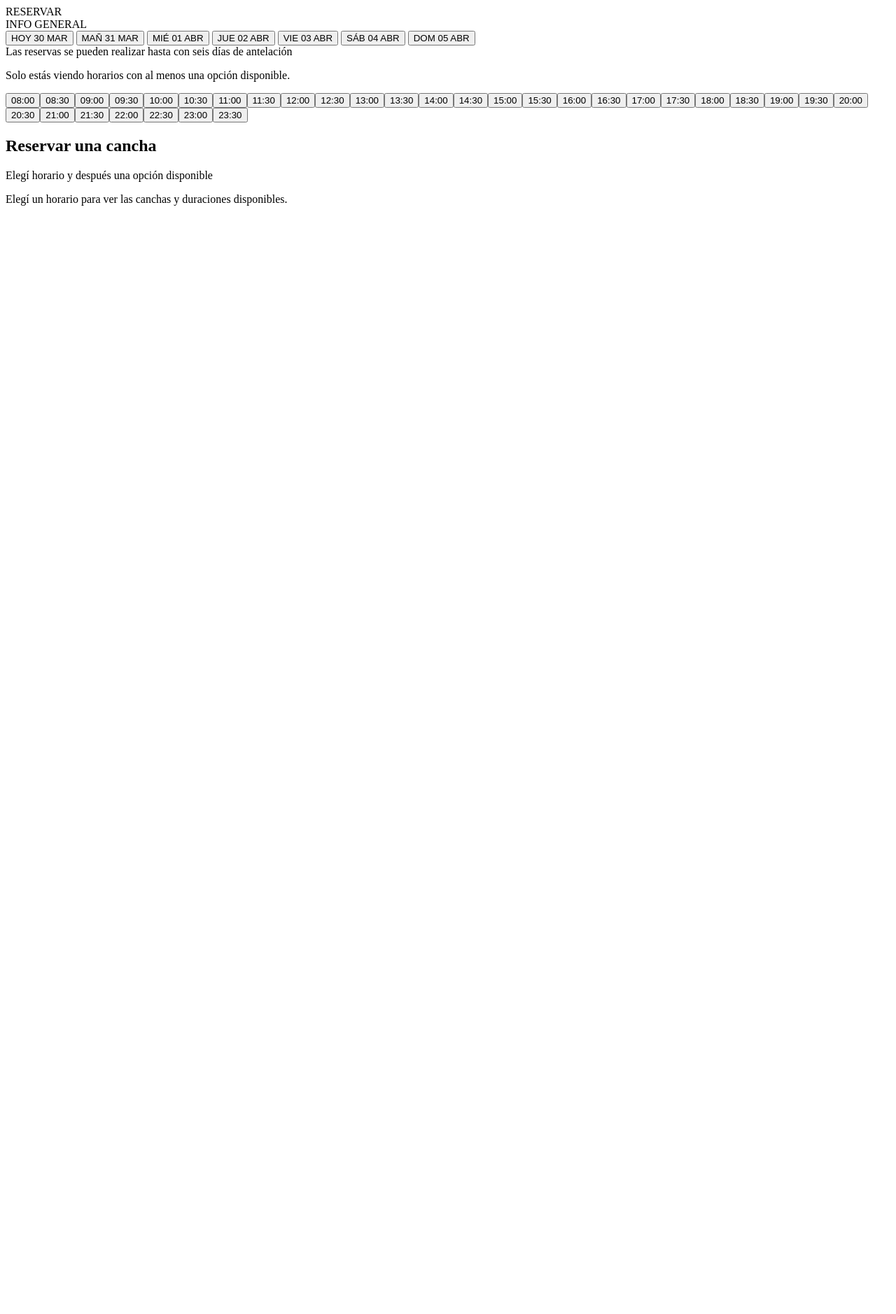
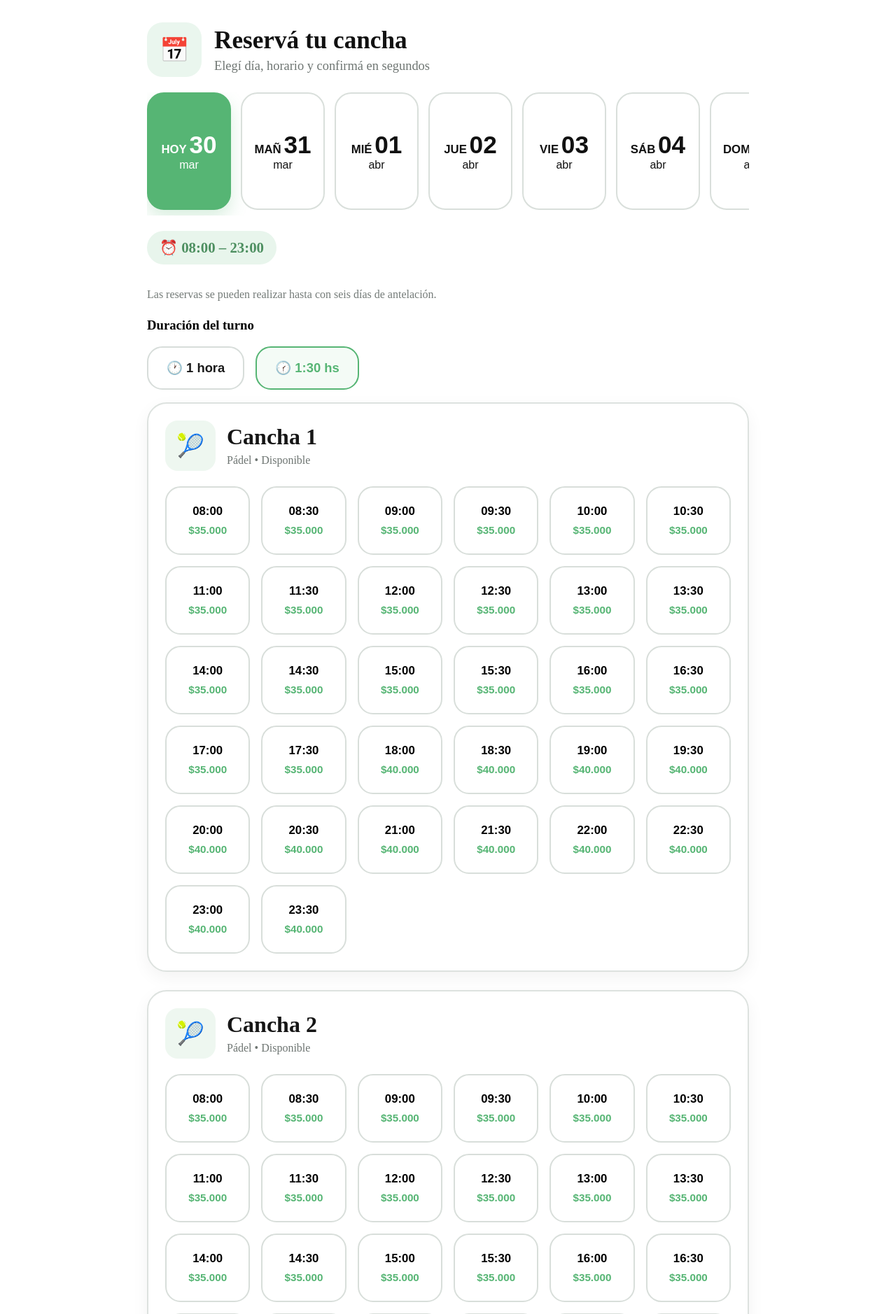
Before and after one commit to sebatroilo80-cpu/padel-app, a Flask app: page / in a window 1280 px wide. Shown: the top 1878 px of the page at 70% size. Before the commit the page ends 294 px from the top, so only its background shows below. Run offline with Flask 3, Linux system fonts and the light colour scheme; data comes from the database, SQL or seed files in the repository.

Commit message:
nuevo portal cliente estilo app

```diff
--- a/templates/index.html
+++ b/templates/index.html
@@ -3,24 +3,27 @@
 <head>
     <meta charset="UTF-8">
     <meta name="viewport" content="width=device-width, initial-scale=1.0">
-    <title>Reservar turno</title>
+    <title>Reservá tu cancha</title>
     <link rel="stylesheet" href="{{ url_for('static', filename='styles.css') }}">
 </head>
 <body class="cliente-body">
 
-<div class="cliente-app">
+<div class="cliente-app nuevo-portal">
 
-    <div class="cliente-tabs">
-        <div class="cliente-tab activa">RESERVAR</div>
-        <div class="cliente-tab">INFO GENERAL</div>
-    </div>
+    <section class="hero-reserva">
+        <div class="hero-icono">📅</div>
+        <div class="hero-texto">
+            <h1>Reservá tu cancha</h1>
+            <p>Elegí día, horario y confirmá en segundos</p>
+        </div>
+    </section>
 
-    <div class="cliente-box">
-        <div class="cliente-dias" id="diasContainer">
+    <section class="cliente-box cliente-box-principal">
+        <div class="cliente-dias dias-app" id="diasContainer">
             {% for d in dias_cliente %}
             <button
                 type="button"
-                class="dia-card {% if loop.first %}activa{% endif %}"
+                class="dia-card dia-card-app {% if loop.first %}activa{% endif %}"
                 data-fecha="{{ d.iso }}">
                 <span class="dia-titulo">{{ d.titulo }}</span>
                 <span class="dia-numero">{{ d.numero }}</span>
@@ -29,34 +32,33 @@
             {% endfor %}
         </div>
 
-        <div class="cliente-alerta">
-            Las reservas se pueden realizar hasta con seis días de antelación
+        <div class="cliente-alerta alerta-horario">
+            ⏰ 08:00 – 23:00
         </div>
 
-        <p class="cliente-ayuda">
-            Solo estás viendo horarios con al menos una opción disponible.
+        <p class="cliente-ayuda texto-suave">
+            Las reservas se pueden realizar hasta con seis días de antelación.
         </p>
 
-        <div class="cliente-horarios" id="horariosContainer"></div>
-    </div>
-
-    <div class="cliente-box">
-        <h2 class="cliente-seccion-titulo">Reservar una cancha</h2>
-        <p class="cliente-seccion-sub">Elegí horario y después una opción disponible</p>
-
-        <div id="canchasContainer" class="cliente-canchas"></div>
-    </div>
-
-    <div class="cliente-box cliente-form-box form-app-box" id="formBox" style="display:none;">
-        <div class="form-app-header">
-            <div class="form-app-icono">✅</div>
-            <div>
-                <h2 class="cliente-seccion-titulo">Completar reserva</h2>
-                <p class="form-app-sub">Confirmá tu turno en segundos</p>
+        <div class="bloque-duracion-app">
+            <h3 class="cliente-subtitulo-opcion">Duración del turno</h3>
+            <div class="duraciones-app" id="duracionesApp">
+                <button type="button" class="duracion-app-card" data-duracion="60 minutos">
+                    🕐 1 hora
+                </button>
+                <button type="button" class="duracion-app-card" data-duracion="90 minutos">
+                    🕜 1:30 hs
+                </button>
             </div>
         </div>
+    </section>
 
-        <div class="cliente-resumen resumen-app" id="resumenReserva"></div>
+    <section class="cliente-canchas-app" id="canchasContainer"></section>
+
+    <div class="cliente-box cliente-form-box" id="formBox" style="display:none;">
+        <h2 class="cliente-seccion-titulo">Completar reserva</h2>
+
+        <div class="cliente-resumen" id="resumenReserva"></div>
 
         <form action="/reservar" method="POST" id="formReserva">
             <input type="hidden" name="fecha" id="inputFecha">
@@ -67,48 +69,48 @@
             <input type="hidden" name="opcion_pago" id="inputOpcionPago">
             <input type="hidden" name="precio" id="inputPrecio">
 
-            <div class="cliente-datos-grid datos-app-grid">
-                <input type="text" name="nombre" placeholder="👤 Nombre y apellido" class="campo cliente-campo-grande campo-app" required>
-                <input type="text" name="telefono" placeholder="📱 Teléfono" class="campo cliente-campo-grande campo-app" required>
+            <div class="cliente-datos-grid">
+                <input type="text" name="nombre" placeholder="👤 Nombre y apellido" class="campo cliente-campo-grande" required>
+                <input type="text" name="telefono" placeholder="📱 Teléfono" class="campo cliente-campo-grande" required>
             </div>
 
-            <div class="cliente-bloque-opciones bloque-app-opciones">
-                <h3 class="cliente-subtitulo-opcion">💸 Cómo querés pagar</h3>
-                <div class="opciones-grid opciones-grid-app">
-                    <button type="button" class="opcion-card opcion-card-app" data-tipo="opcion" data-valor="Reserva">
-                        <span class="opcion-icono-app">📝</span>
-                        <span class="opcion-titulo-app">Reservar</span>
-                        <span class="opcion-texto-app">Pagás 30% ahora</span>
+            <div class="cliente-bloque-opciones">
+                <h3 class="cliente-subtitulo-opcion">Cómo querés pagar</h3>
+                <div class="opciones-grid">
+                    <button type="button" class="opcion-card" data-tipo="opcion" data-valor="Reserva">
+                        <span class="opcion-icono">📝</span>
+                        <span class="opcion-titulo">Reservar</span>
+                        <span class="opcion-texto">Pagás 30% ahora</span>
                     </button>
 
-                    <button type="button" class="opcion-card opcion-card-app" data-tipo="opcion" data-valor="Pagado">
-                        <span class="opcion-icono-app">✅</span>
-                        <span class="opcion-titulo-app">Pagar total</span>
-                        <span class="opcion-texto-app">Pagás 100% ahora</span>
+                    <button type="button" class="opcion-card" data-tipo="opcion" data-valor="Pagado">
+                        <span class="opcion-icono">✅</span>
+                        <span class="opcion-titulo">Pagar total</span>
+                        <span class="opcion-texto">Pagás 100% ahora</span>
                     </button>
                 </div>
             </div>
 
-            <div class="cliente-bloque-opciones bloque-app-opciones">
-                <h3 class="cliente-subtitulo-opcion">💳 Método de pago</h3>
-                <div class="opciones-grid opciones-grid-app">
-                    <button type="button" class="opcion-card opcion-card-app" data-tipo="metodo" data-valor="Transferencia">
-                        <span class="opcion-icono-app">🏦</span>
-                        <span class="opcion-titulo-app">Transferencia</span>
-                        <span class="opcion-texto-app">Pago bancario</span>
+            <div class="cliente-bloque-opciones">
+                <h3 class="cliente-subtitulo-opcion">Método de pago</h3>
+                <div class="opciones-grid">
+                    <button type="button" class="opcion-card" data-tipo="metodo" data-valor="Transferencia">
+                        <span class="opcion-icono">🏦</span>
+                        <span class="opcion-titulo">Transferencia</span>
+                        <span class="opcion-texto">Pago bancario</span>
                     </button>
 
-                    <button type="button" class="opcion-card opcion-card-app" data-tipo="metodo" data-valor="Mercado Pago">
-                        <span class="opcion-icono-app">💳</span>
-                        <span class="opcion-titulo-app">Mercado Pago</span>
-                        <span class="opcion-texto-app">Pago digital</span>
+                    <button type="button" class="opcion-card" data-tipo="metodo" data-valor="Mercado Pago">
+                        <span class="opcion-icono">💳</span>
+                        <span class="opcion-titulo">Mercado Pago</span>
+                        <span class="opcion-texto">Pago digital</span>
                     </button>
                 </div>
             </div>
 
             <div id="datos_transferencia" style="display:none; margin-top:12px;">
                 <div class="bloque-transferencia-app">
-                    <strong>📌 Datos para transferir</strong><br><br>
+                    <strong>Datos para transferir:</strong><br><br>
                     Alias: 37padelclub<br>
                     CVU: 0000003100030540946290<br>
                     Titular: Eduardo Sebastián Troilo<br><br>
@@ -116,14 +118,12 @@
                 </div>
             </div>
 
-            <div class="cliente-precio-info precio-app-box">
+            <div class="cliente-precio-info">
                 <p id="precioTotalTexto"></p>
                 <p id="precioPagoTexto"></p>
             </div>
 
-            <button class="boton cliente-boton-final boton-app-final" type="submit">
-                🚀 Confirmar reserva
-            </button>
+            <button class="boton cliente-boton-final" type="submit">Confirmar reserva</button>
         </form>
     </div>
 
@@ -136,15 +136,15 @@ const reservasOcupadas = {{ reservas_ocupadas|tojson }};
 const canchas = [
     {
         nombre: "Cancha 1",
-        subtitulo: "Césped sintético | Descubierta | Con iluminación"
+        subtitulo: "Pádel • Disponible"
     },
     {
         nombre: "Cancha 2",
-        subtitulo: "Césped sintético | Descubierta | Con iluminación"
+        subtitulo: "Pádel • Disponible"
     },
     {
         nombre: "Cancha 3",
-        subtitulo: "Césped sintético | Descubierta | Con iluminación"
+        subtitulo: "Pádel • Disponible"
     }
 ];
 
@@ -162,12 +162,11 @@ const horariosBase = [
 let fechaSeleccionada = document.querySelector(".dia-card.activa").dataset.fecha;
 let horarioSeleccionado = null;
 let canchaSeleccionada = null;
-let duracionSeleccionada = null;
+let duracionSeleccionada = "90 minutos";
 let precioSeleccionado = 0;
 let metodoPagoSeleccionado = "";
 let opcionPagoSeleccionada = "";
 
-const horariosContainer = document.getElementById("horariosContainer");
 const canchasContainer = document.getElementById("canchasContainer");
 const formBox = document.getElementById("formBox");
 const resumenReserva = document.getElementById("resumenReserva");
@@ -225,17 +224,6 @@ function canchaDisponible(fecha, cancha, horario, duracion) {
     return true;
 }
 
-function opcionesDisponiblesParaHorario(fecha, horario) {
-    let opciones = 0;
-
-    canchas.forEach(c => {
-        if (canchaDisponible(fecha, c.nombre, horario, "60 minutos")) opciones += 1;
-        if (canchaDisponible(fecha, c.nombre, horario, "90 minutos")) opciones += 1;
-    });
-
-    return opciones;
-}
-
 function renderDias() {
     document.querySelectorAll(".dia-card").forEach(btn => {
         btn.addEventListener("click", () => {
@@ -243,9 +231,8 @@ function renderDias() {
             btn.classList.add("activa");
             fechaSeleccionada = btn.dataset.fecha;
 
+            canchaSeleccionada = null;
             horarioSeleccionado = null;
-            canchaSeleccionada = null;
-            duracionSeleccionada = null;
             precioSeleccionado = 0;
             metodoPagoSeleccionado = "";
             opcionPagoSeleccionada = "";
@@ -261,122 +248,92 @@ function renderDias() {
             datosTransferencia.style.display = "none";
             formBox.style.display = "none";
 
-            renderHorarios();
             renderCanchas();
         });
     });
 }
 
-function renderHorarios() {
-    horariosContainer.innerHTML = "";
-
-    const disponibles = horariosBase.filter(h => opcionesDisponiblesParaHorario(fechaSeleccionada, h) > 0);
-
-    if (disponibles.length === 0) {
-        horariosContainer.innerHTML = `<div class="cliente-vacio">No hay horarios disponibles para ese día.</div>`;
-        return;
-    }
-
-    disponibles.forEach(h => {
-        const btn = document.createElement("button");
-        btn.type = "button";
-        btn.className = "hora-chip" + (h === horarioSeleccionado ? " activa" : "");
-        btn.textContent = h;
+function activarDuraciones() {
+    document.querySelectorAll(".duracion-app-card").forEach(btn => {
+        if (btn.dataset.duracion === duracionSeleccionada) {
+            btn.classList.add("activa");
+        }
 
         btn.addEventListener("click", () => {
-            horarioSeleccionado = h;
+            document.querySelectorAll(".duracion-app-card").forEach(x => x.classList.remove("activa"));
+            btn.classList.add("activa");
+            duracionSeleccionada = btn.dataset.duracion;
+
             canchaSeleccionada = null;
-            duracionSeleccionada = null;
+            horarioSeleccionado = null;
             precioSeleccionado = 0;
-            metodoPagoSeleccionado = "";
-            opcionPagoSeleccionada = "";
+            formBox.style.display = "none";
 
-            inputFecha.value = fechaSeleccionada;
-            inputHorario.value = horarioSeleccionado;
-            inputCancha.value = "";
-            inputDuracion.value = "";
-            inputMetodoPago.value = "";
-            inputOpcionPago.value = "";
-            inputPrecio.value = "";
-
-            datosTransferencia.style.display = "none";
-            formBox.style.display = "none";
-            renderHorarios();
             renderCanchas();
         });
-
-        horariosContainer.appendChild(btn);
     });
 }
 
 function renderCanchas() {
     canchasContainer.innerHTML = "";
 
-    if (!horarioSeleccionado) {
-        canchasContainer.innerHTML = `<div class="cliente-vacio">Elegí un horario para ver las canchas y duraciones disponibles.</div>`;
-        return;
-    }
-
-    let hayOpciones = false;
-
     canchas.forEach(c => {
-        const disponible60 = canchaDisponible(fechaSeleccionada, c.nombre, horarioSeleccionado, "60 minutos");
-        const disponible90 = canchaDisponible(fechaSeleccionada, c.nombre, horarioSeleccionado, "90 minutos");
-
-        if (!disponible60 && !disponible90) {
-            return;
-        }
-
-        hayOpciones = true;
+        const horariosDisponibles = horariosBase.filter(h =>
+            canchaDisponible(fechaSeleccionada, c.nombre, h, duracionSeleccionada)
+        );
 
         const card = document.createElement("div");
-        card.className = "cancha-card";
+        card.className = "cancha-card-app";
 
-        const precio60 = precioSegunHora("60 minutos", horarioSeleccionado);
-        const precio90 = precioSegunHora("90 minutos", horarioSeleccionado);
+        const horariosHtml = horariosBase.map(h => {
+            const disponible = canchaDisponible(fechaSeleccionada, c.nombre, h, duracionSeleccionada);
+            const precio = precioSegunHora(duracionSeleccionada, h);
+
+            if (!disponible) {
+                return `
+                    <div class="slot-card slot-ocupado">
+                        <span class="slot-hora">${h}</span>
+                    </div>
+                `;
+            }
+
+            return `
+                <button type="button" class="slot-card slot-libre"
+                    data-cancha="${c.nombre}"
+                    data-horario="${h}"
+                    data-duracion="${duracionSeleccionada}"
+                    data-precio="${precio}">
+                    <span class="slot-hora">${h}</span>
+                    <span class="slot-precio">$${precio.toLocaleString("es-AR")}</span>
+                </button>
+            `;
+        }).join("");
 
         card.innerHTML = `
-            <div class="cancha-header">
-                <div>
+            <div class="cancha-header-app">
+                <div class="cancha-icono-app">🎾</div>
+                <div class="cancha-info-app">
                     <h3>${c.nombre}</h3>
                     <p>${c.subtitulo}</p>
                 </div>
             </div>
 
-            <div class="precio-opciones">
-                ${disponible60 ? `
-                <button type="button" class="precio-card"
-                    data-cancha="${c.nombre}" data-duracion="60 minutos" data-precio="${precio60}">
-                    <span class="precio-monto">$${precio60}</span>
-                    <span class="precio-tiempo">60 min</span>
-                </button>
-                ` : ""}
-
-                ${disponible90 ? `
-                <button type="button" class="precio-card"
-                    data-cancha="${c.nombre}" data-duracion="90 minutos" data-precio="${precio90}">
-                    <span class="precio-monto">$${precio90}</span>
-                    <span class="precio-tiempo">90 min</span>
-                </button>
-                ` : ""}
+            <div class="slots-grid-app">
+                ${horariosHtml}
             </div>
         `;
 
         canchasContainer.appendChild(card);
     });
 
-    if (!hayOpciones) {
-        canchasContainer.innerHTML = `<div class="cliente-vacio">No quedan canchas libres para ese horario.</div>`;
-        return;
-    }
-
-    document.querySelectorAll(".precio-card").forEach(btn => {
+    document.querySelectorAll(".slot-libre").forEach(btn => {
         btn.addEventListener("click", () => {
-            document.querySelectorAll(".precio-card").forEach(x => x.classList.remove("activa"));
+            document.querySelectorAll(".slot-libre").forEach(x => x.classList.remove("activa"));
 
             btn.classList.add("activa");
 
             canchaSeleccionada = btn.dataset.cancha;
+            horarioSeleccionado = btn.dataset.horario;
             duracionSeleccionada = btn.dataset.duracion;
             precioSeleccionado = Number(btn.dataset.precio);
 
@@ -387,10 +344,10 @@ function renderCanchas() {
             inputPrecio.value = precioSeleccionado;
 
             resumenReserva.innerHTML = `
-                <div class="resumen-app-item"><span>📅 Fecha</span><strong>${fechaSeleccionada}</strong></div>
-                <div class="resumen-app-item"><span>⏰ Horario</span><strong>${horarioSeleccionado}</strong></div>
-                <div class="resumen-app-item"><span>🎾 Cancha</span><strong>${canchaSeleccionada}</strong></div>
-                <div class="resumen-app-item"><span>⏳ Duración</span><strong>${duracionSeleccionada}</strong></div>
+                <div><strong>Fecha:</strong> ${fechaSeleccionada}</div>
+                <div><strong>Horario:</strong> ${horarioSeleccionado}</div>
+                <div><strong>Cancha:</strong> ${canchaSeleccionada}</div>
+                <div><strong>Duración:</strong> ${duracionSeleccionada}</div>
             `;
 
             metodoPagoSeleccionado = "";
@@ -416,12 +373,12 @@ function actualizarPago() {
         return;
     }
 
-    precioTotalTexto.textContent = "💰 Precio total: $" + precioSeleccionado.toLocaleString("es-AR");
+    precioTotalTexto.textContent = "Precio total: $" + precioSeleccionado.toLocaleString("es-AR");
 
     if (opcionPagoSeleccionada === "Reserva") {
-        precioPagoTexto.textContent = "💳 Pagás ahora (30%): $" + (precioSeleccionado * 0.30).toLocaleString("es-AR");
+        precioPagoTexto.textContent = "Pagás ahora (30%): $" + (precioSeleccionado * 0.30).toLocaleString("es-AR");
     } else if (opcionPagoSeleccionada === "Pagado") {
-        precioPagoTexto.textContent = "✅ Pagás ahora: $" + precioSeleccionado.toLocaleString("es-AR");
+        precioPagoTexto.textContent = "Pagás ahora: $" + precioSeleccionado.toLocaleString("es-AR");
     } else {
         precioPagoTexto.textContent = "Elegí cómo querés pagar";
     }
@@ -483,7 +440,7 @@ formReserva.addEventListener("submit", (e) => {
 });
 
 renderDias();
-renderHorarios();
+activarDuraciones();
 renderCanchas();
 activarOpciones();
 </script>
```
